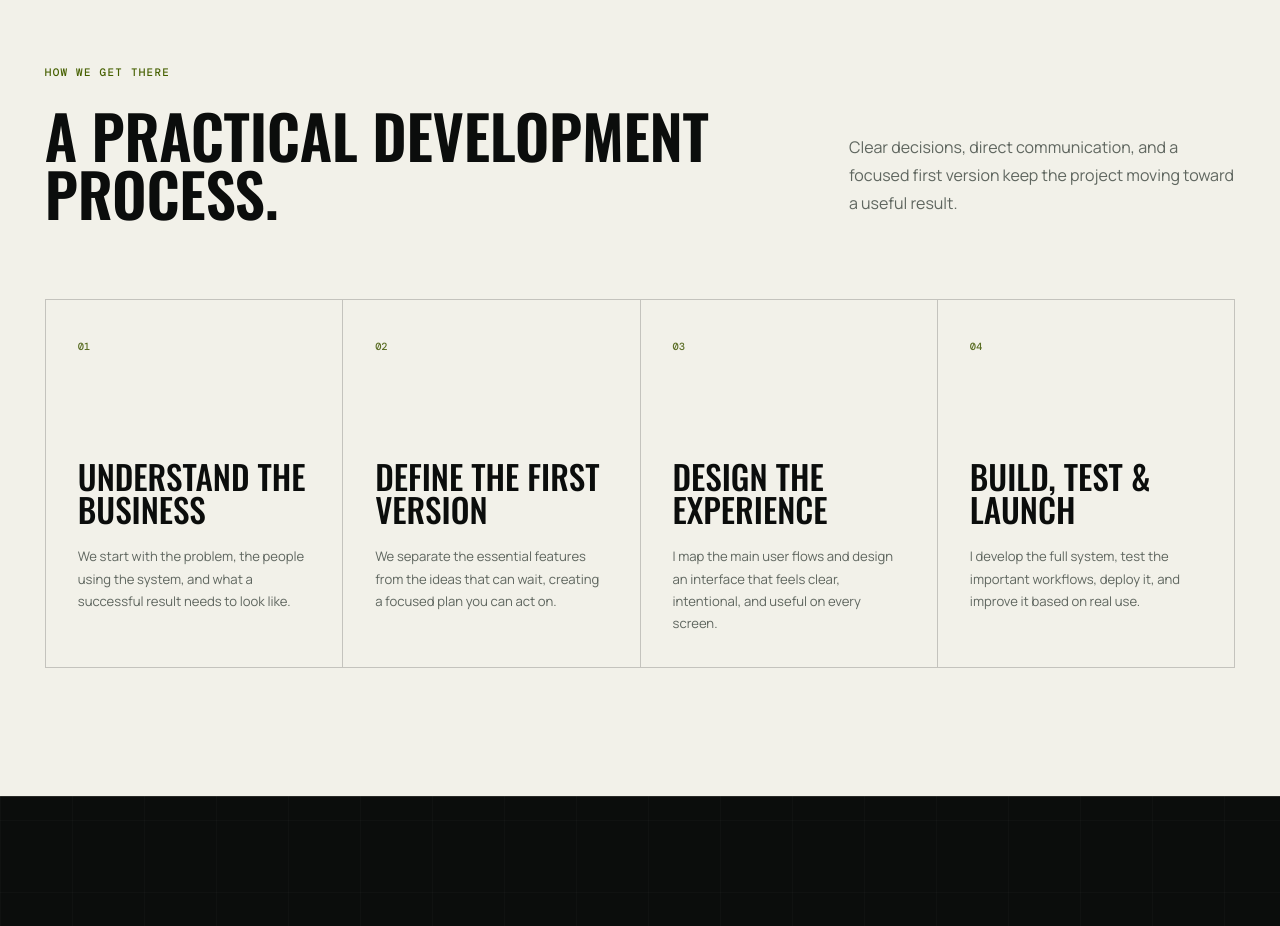
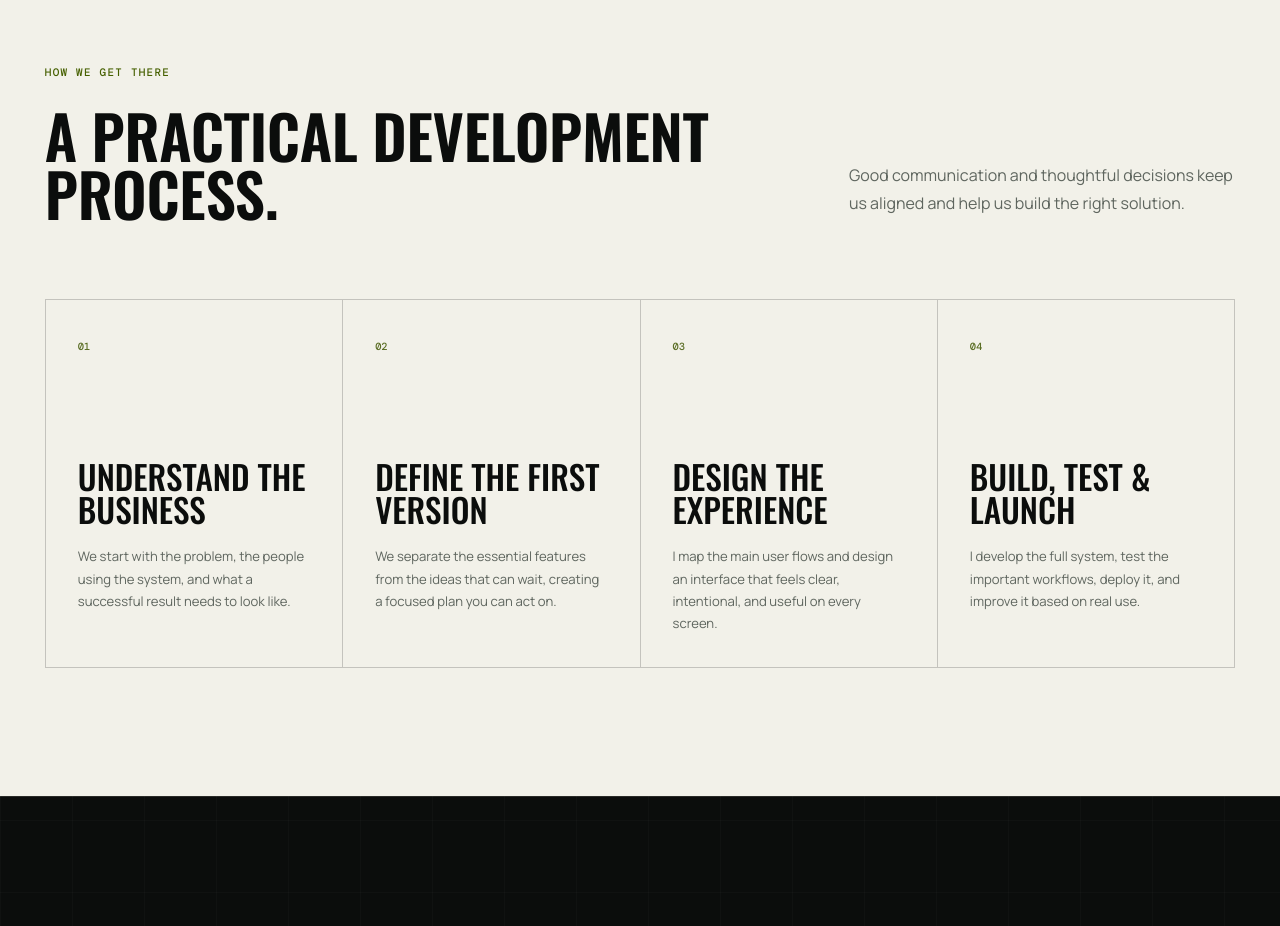
Before and after one commit to webdevRafa/rafa-the-dev, a React (Vite) app: page / in a window 1280 px wide. Shown: the part 4220-5146 px from the top of the page. Built offline with nearby package versions, Linux system fonts and the light colour scheme; a web font is replaced by a local one.

Commit message:
Refine development process copy

```diff
--- a/src/App.tsx
+++ b/src/App.tsx
@@ -669,8 +669,8 @@ function App() {
               <h2>A practical development process.</h2>
             </div>
             <p>
-              Clear decisions, direct communication, and a focused first version
-              keep the project moving toward a useful result.
+              Good communication and thoughtful decisions keep us aligned and
+              help us build the right solution.
             </p>
           </Reveal>
           <div className="process-grid grid sm:grid-cols-2 lg:grid-cols-4">
```
